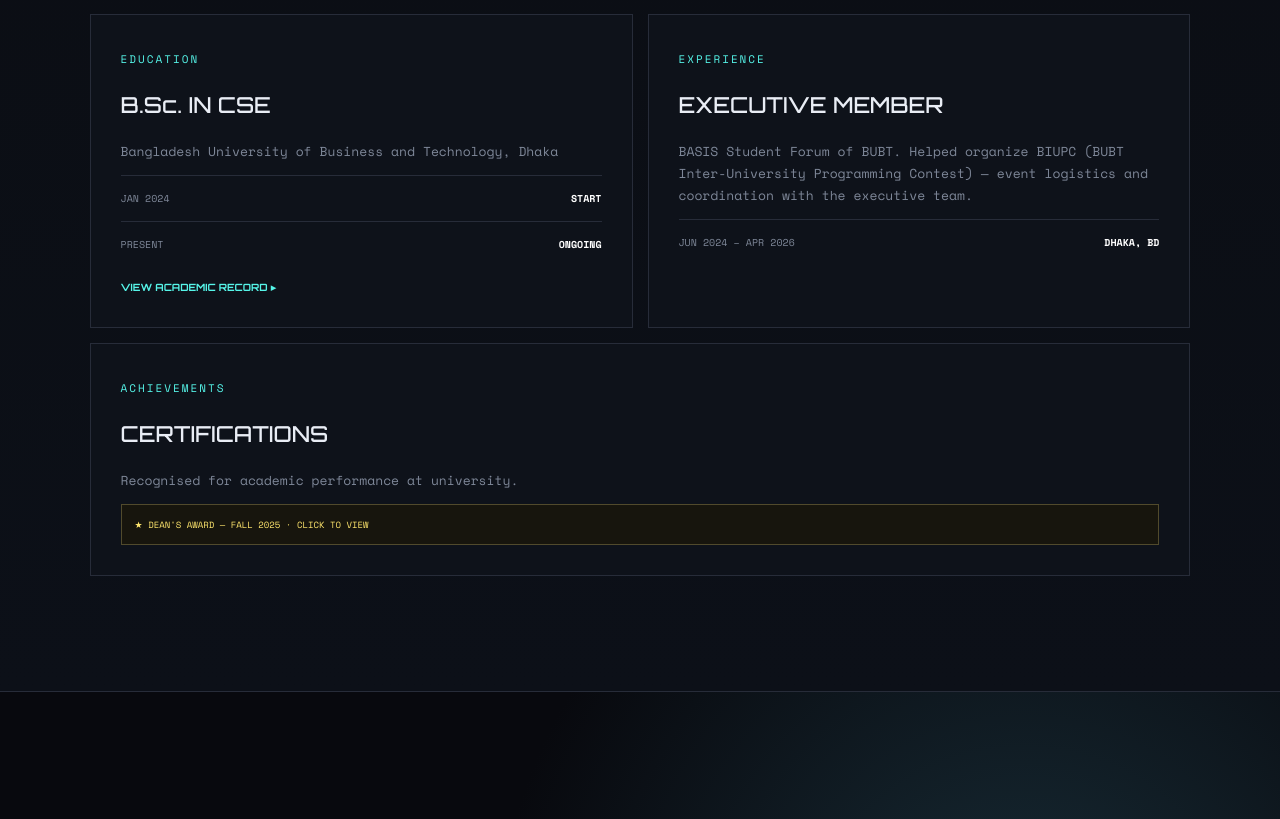
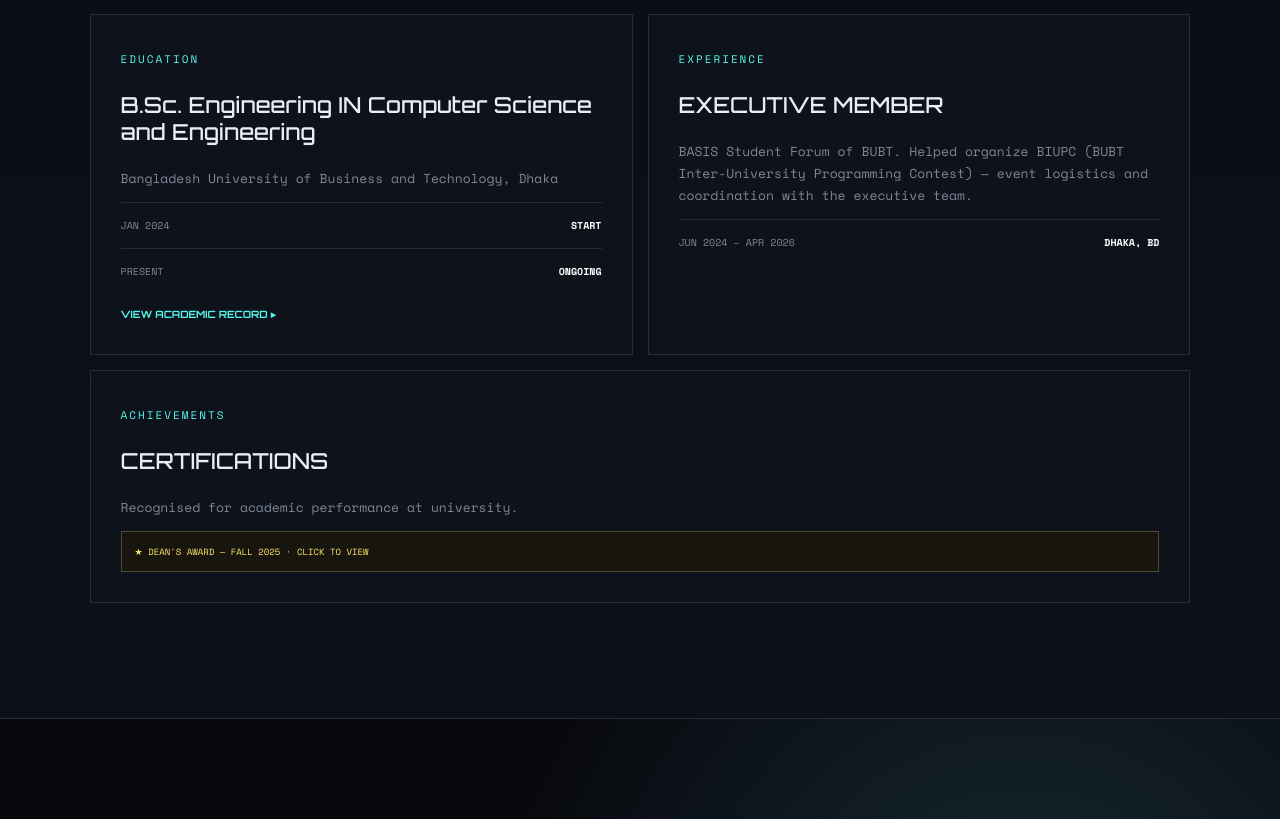
Before and after one commit to himel-official/portfolio, a website: page public/index.html in a window 1280 px wide. Shown: the part 4674-5493 px from the top of the page. Drawn offline with nearby package versions, Linux system fonts and the light colour scheme; no server answers.

Commit message:
Update index.html

```diff
--- a/public/index.html
+++ b/public/index.html
@@ -89,7 +89,7 @@
   <div class="profile-grid">
     <div class="profile-panel click" id="recordPanel">
       <span class="kicker">EDUCATION</span>
-      <h3>B.Sc. IN CSE</h3>
+      <h3>B.Sc. Engineering IN Computer Science and Engineering</h3>
       <p>Bangladesh University of Business and Technology, Dhaka</p>
       <div class="data-row"><span>JAN 2024</span><b>START</b></div>
       <div class="data-row"><span>PRESENT</span><b>ONGOING</b></div>
```
